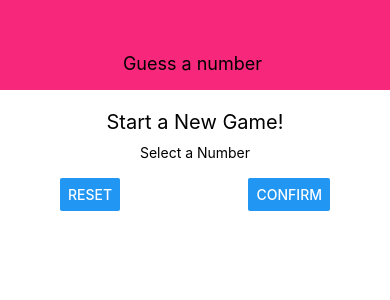
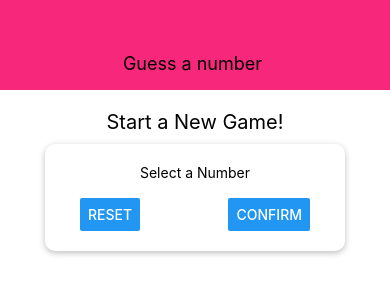
Before and after one commit to vikrantSharma1996/guess-a-number-react-native, a React Native app: screen / in a window 390 px wide. Shown: the top 300 px of the page. Built offline with nearby package versions, Linux system fonts and the light colour scheme.

Commit message:
extracting card component(presentational component)

```diff
--- a/App.js
+++ b/App.js
@@ -7,7 +7,7 @@
   return (
     <View style={styles.screen}>
       <Header title="Guess a number " />
-  <StartGameScreen/>
+      <StartGameScreen />
     </View>
   );
 }
--- /dev/null
+++ b/components/Card.js
@@ -0,0 +1,26 @@
+import React from "react";
+import { StyleSheet, View } from "react-native";
+
+const Card = (props) => {
+  return (
+    <View style={{ ...styles.card, ...props.style }}>{props.children}</View>
+  );
+};
+
+const styles = StyleSheet.create({
+  card: {
+    shadowColor: "black",
+    shadowOffset: {
+      width: 0,
+      height: 2,
+    },
+    shadowRadius: 6,
+    shadowOpacity: 0.26,
+    backgroundColor: "white",
+    elevation: 8,
+    padding: 20,
+    borderRadius: 10,
+  },
+});
+
+export default Card;
--- a/screens/StartGameScreen.js
+++ b/screens/StartGameScreen.js
@@ -1,18 +1,19 @@
 import React from "react";
 import { StyleSheet, View, Text, TextInput, Button } from "react-native";
+import Card from "../components/Card";
 
 const StartGameScreen = (props) => {
   return (
     <View style={styles.screen}>
       <Text style={styles.title}>Start a New Game!</Text>
-      <View style={styles.inputContainer}>
+      <Card style={styles.inputContainer}>
         <Text>Select a Number</Text>
         <TextInput />
         <View style={styles.buttonContainer}>
           <Button title="Reset" onPress={() => {}} />
           <Button title="Confirm" onPress={() => {}} />
         </View>
-      </View>
+      </Card>
     </View>
   );
 };
```
